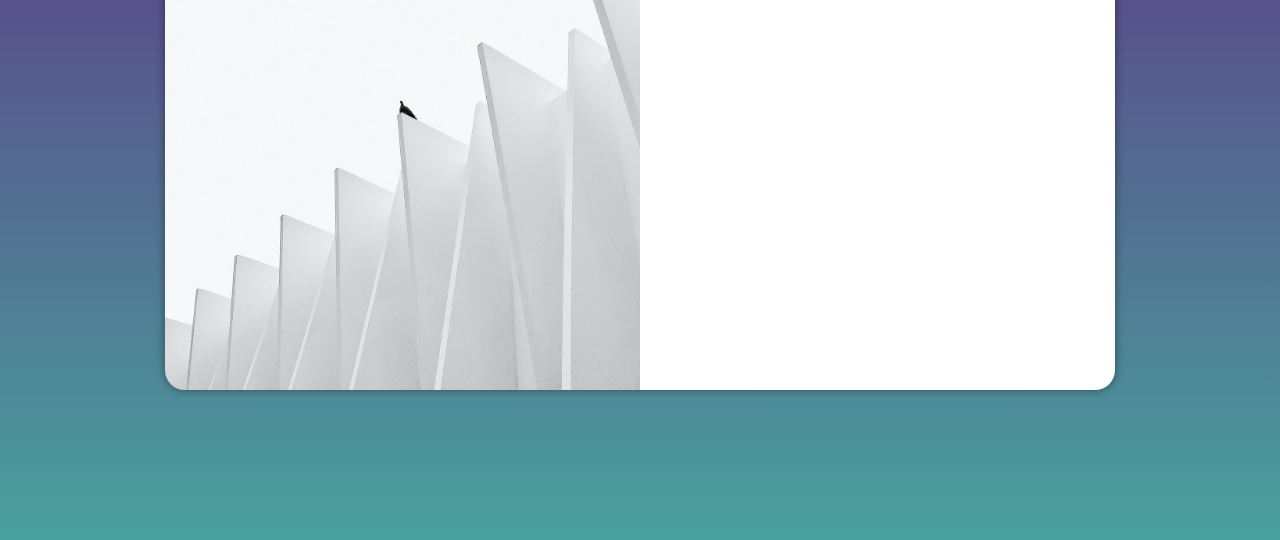
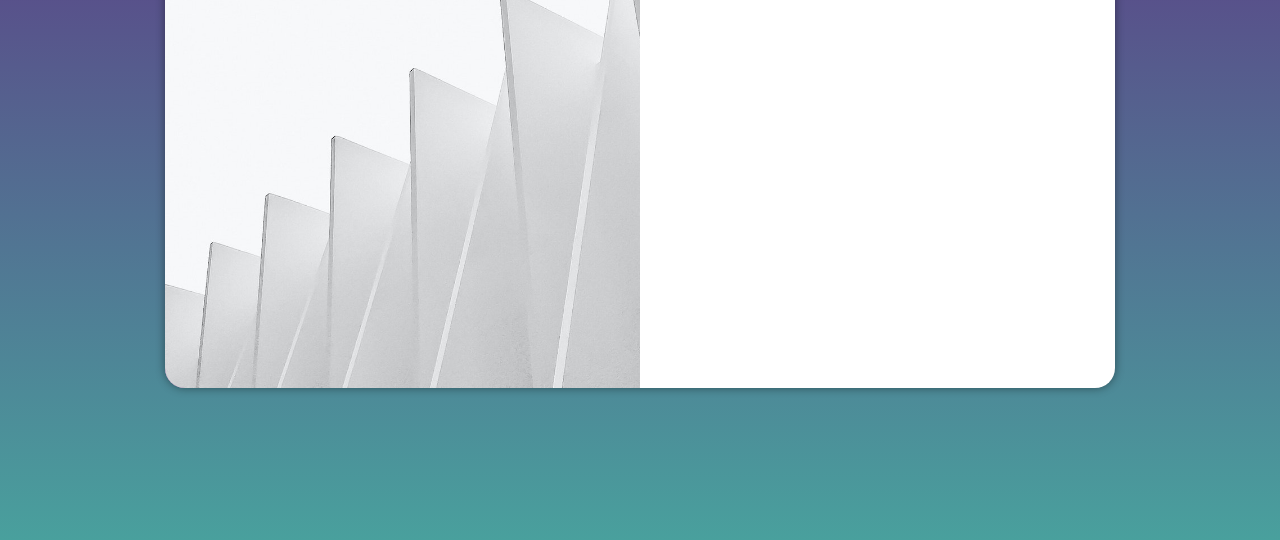
Before and after one commit to Erickchuky/projeto-login, a plain HTML site: page index.html in a window 1280 px wide. Shown: the part 260-800 px from the top of the page. Drawn offline with Linux system fonts and the light colour scheme.

Commit message:
criação de media query para formato Landscape mobile

```diff
--- a/estilos/media-query.css
+++ b/estilos/media-query.css
@@ -9,6 +9,36 @@
    Desktop: 992px até 1200px
    Grandes Telas: acima de 1200px
 */
+@media screen and (min-width:600px), screen and (max-height: 300px) /* Versão Celular Deitado */
+{
+    body{
+        background-image: linear-gradient(to top, #49a09d, #5f2c82
+        );
+    }
+    main{
+        padding: 30px;
+        height: 90px;
+
+    }
+    section#login {
+        margin-top: 19vw;
+        width: 80vw;
+        height: 90vh;
+    }
+    section#login > div#imagem{
+        float: left;
+        width: 90%;
+        height: 100%;
+    }
+    section#login > div#imagem{
+        float: right;
+        width: 60%;
+        height: 100%;
+    }
+
+}
+
+
 @media screen and (min-width:768px) and (max-width: 992px) /* Versão Tablet */
 {
     body{
--- /dev/null
+++ b/estilos/paisagem.css
@@ -0,0 +1,43 @@
+@charset "UTF-8";
+* {
+    padding: 0px;
+    margin: 0px;
+    font-family: system-ui, -apple-system, BlinkMacSystemFont, 'Segoe UI', Roboto, Oxygen, Ubuntu, Cantarell, 'Open Sans', 'Helvetica Neue', sans-serif;
+    box-sizing: border-box;
+}
+body, html{
+    background-color: #5f2c82;
+    height: 100vh;
+    width: 100vw;
+}
+main{
+    position: relative;
+    height: 100vh;
+    width: 100vw;
+}
+section#login{
+    position: absolute;
+    top: 50%;
+    left: 50%;
+    transform: translate(-50%, -50%);
+    background-color: white;
+    width: 480px;
+    height: 290px;
+    border-radius: 20px;
+    overflow: hidden;
+    box-shadow: 0px 0px 10px rgba(0, 0, 0, 0.432);
+    transition: width 1s, height .3s;
+    transition-timing-function: ease;
+}
+section#login > div#imagem {
+    display: block;
+    background:#5f2c82 url(../imagens/predio.jpg) no-repeat;
+    background-size: cover;
+    background-position: center;
+    height: 150px;
+}
+section#login > div#formulario {
+    display: block;
+    padding: 15px;
+
+}
--- /dev/null
+++ b/estilos/retrato.css
@@ -0,0 +1,43 @@
+@charset "UTF-8";
+* {
+    padding: 0px;
+    margin: 0px;
+    font-family: system-ui, -apple-system, BlinkMacSystemFont, 'Segoe UI', Roboto, Oxygen, Ubuntu, Cantarell, 'Open Sans', 'Helvetica Neue', sans-serif;
+    box-sizing: border-box;
+}
+body, html{
+    background-color: #5f2c82;
+    height: 60vh;
+    width: 30vw;
+}
+main{
+    position: relative;
+    height: 30vh;
+    width: 40vw;
+}
+section#login{
+    position: absolute;
+    top: 50%;
+    left: 50%;
+    transform: translate(-50%, -50%);
+    background-color: white;
+    width: 50px;
+    height: 50px;
+    border-radius: 20px;
+    overflow: hidden;
+    box-shadow: 0px 0px 10px rgba(0, 0, 0, 0.432);
+    transition: width 1s, height .3s;
+    transition-timing-function: ease;
+}
+section#login > div#imagem {
+    display: block;
+    background:#5f2c82 url(../imagens/predio.jpg) no-repeat;
+    background-size: cover;
+    background-position: left bottom;
+    height: 50px;
+}
+section#login > div#formulario {
+    display: block;
+    padding: 10px;
+
+}
```
Also changed, not shown: index.html (+2 -1 lines).
